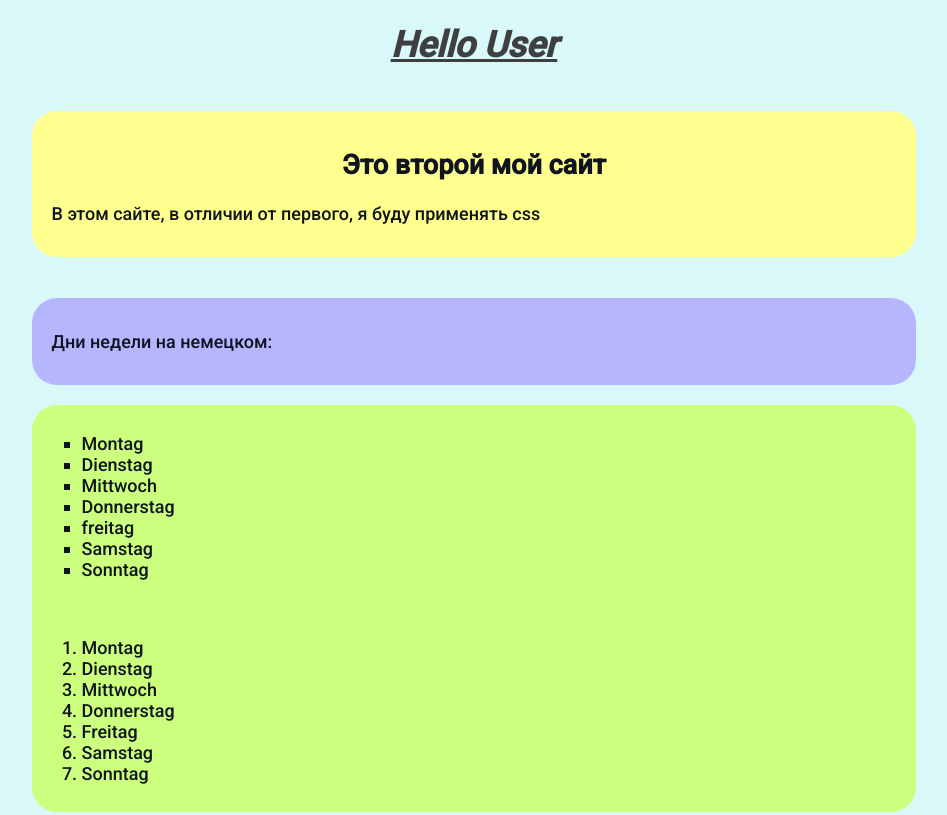
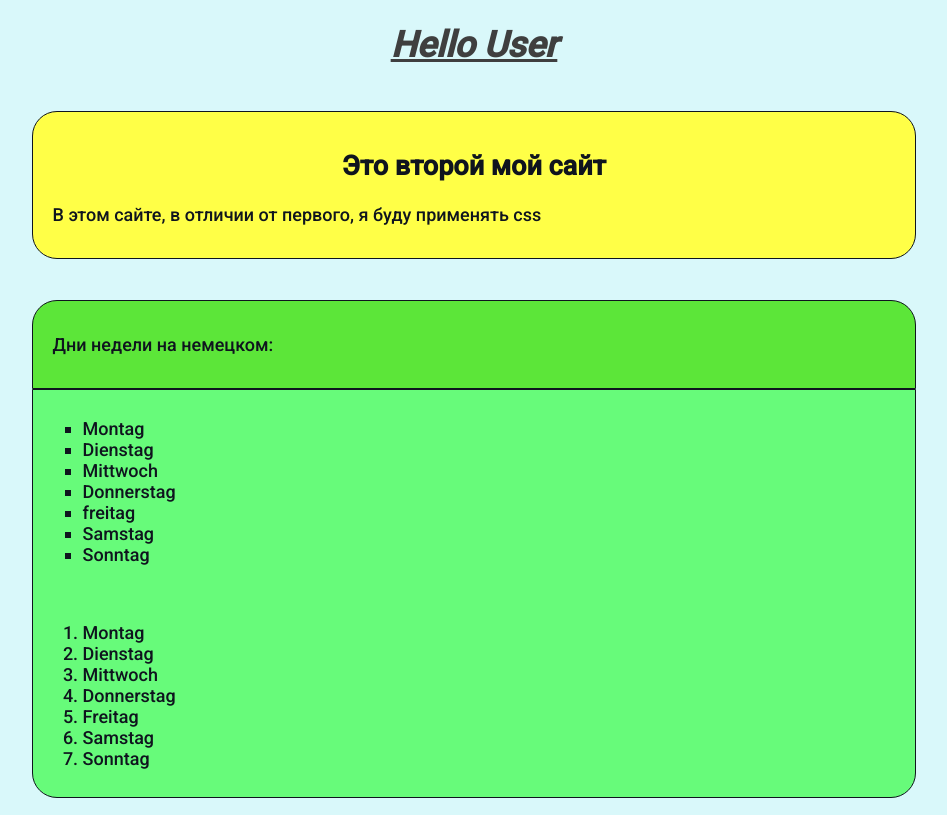
Before and after one commit to ref1ke/ref1ke.github.io, a plain HTML site: page index.html in a window 1280 px wide. Shown: the top 815 px of the page, without its empty margins (166-1113 px from the left). Drawn offline with Linux system fonts and the light colour scheme.

Commit message:
fixed css

```diff
--- a/index.html
+++ b/index.html
@@ -13,14 +13,14 @@
 
 			<br />
 
-			<div class="card bg-ye">
+			<div class="cr bg-ye">
 				<h2>Это второй мой сайт</h2>
 				<p>В этом сайте, в отличии от первого, я буду применять css</p>
 			</div>
 
 			<br />
-
-			<div class="card bg-bl">
+				<div class="card">
+					<div class="card1 bg-bl">
 						<p>Дни недели на немецком:</p>
 					</div>
 
@@ -48,6 +48,7 @@
 								<li>Sonntag</li>
 							</ol>
 						</div>
+				</div>
 
 
 			<br />
--- a/style.css
+++ b/style.css
@@ -7,12 +7,9 @@ body {
     font-family: 'Roboto', sans-serif;
 }
 
-a {
-    color: black;
+
+a:hover{
     text-decoration: none;
-}
-a:hover{
-    text-decoration: underline;
 }
 
 a:active{
@@ -20,6 +17,7 @@ a:active{
 }
 .ks {
     border-radius: 30px;
+
 }
 .imgks {
     color: green;
@@ -38,35 +36,57 @@ a:active{
     margin: auto;
 }
 
-.card {
+.card1 {
+    padding: 15px 20px;
+    margin-bottom: 20px;
+    border-top-left-radius: 25px;
+    border-top-right-radius: 25px;
+    border: solid 1px;
+
+}
+.cr {
     padding: 15px 20px;
     margin-bottom: 20px;
     border-radius: 25px;
+    border: solid 1px ;
 }
 
+
 .bg-ye {
-    background: rgb(255, 255, 143);
+    background: rgb(255, 255, 71);
 }
 
 .bg-bl {
-    background: rgb(182, 182, 255);
+    background: rgb(92, 230, 57);
 }
 
-.card h2 {
+.card1 h2 {
+    text-align: center;
+}
+.cr h2 {
     text-align: center;
 }
  .card2 {
     padding: 10px;
-    border-radius: 25px;
+    border-bottom-left-radius: 25px;
+    border-bottom-right-radius: 25px;
+    border: solid 1px;
 
  }
  .bg-gr {
-    background-color: rgb(203, 255, 125);
+    background-color: rgba(0, 255, 8, 0.525);
  }
  .channel {
 padding: 10px;
 border-radius: 25px;
+border: solid 1px;
  }
  .bg-re {
-    background-color: rgb(239, 84, 84);
+    background-color: rgb(232, 65, 65);
  }
+ .card1 {
+    margin-bottom: 0px;
+ }
+ .card  {
+    border: #0f141e;
+ }
```
Lines whose indentation alone changed are shown as unchanged.
